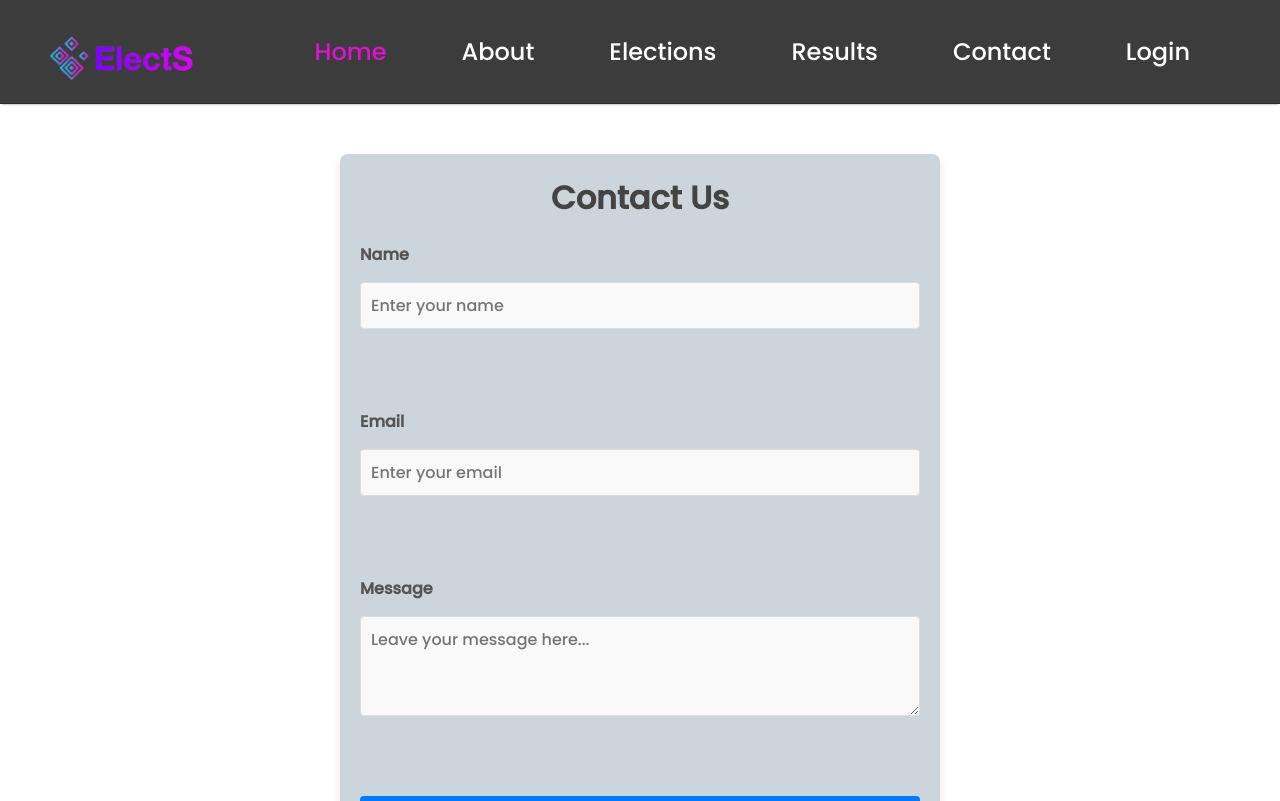
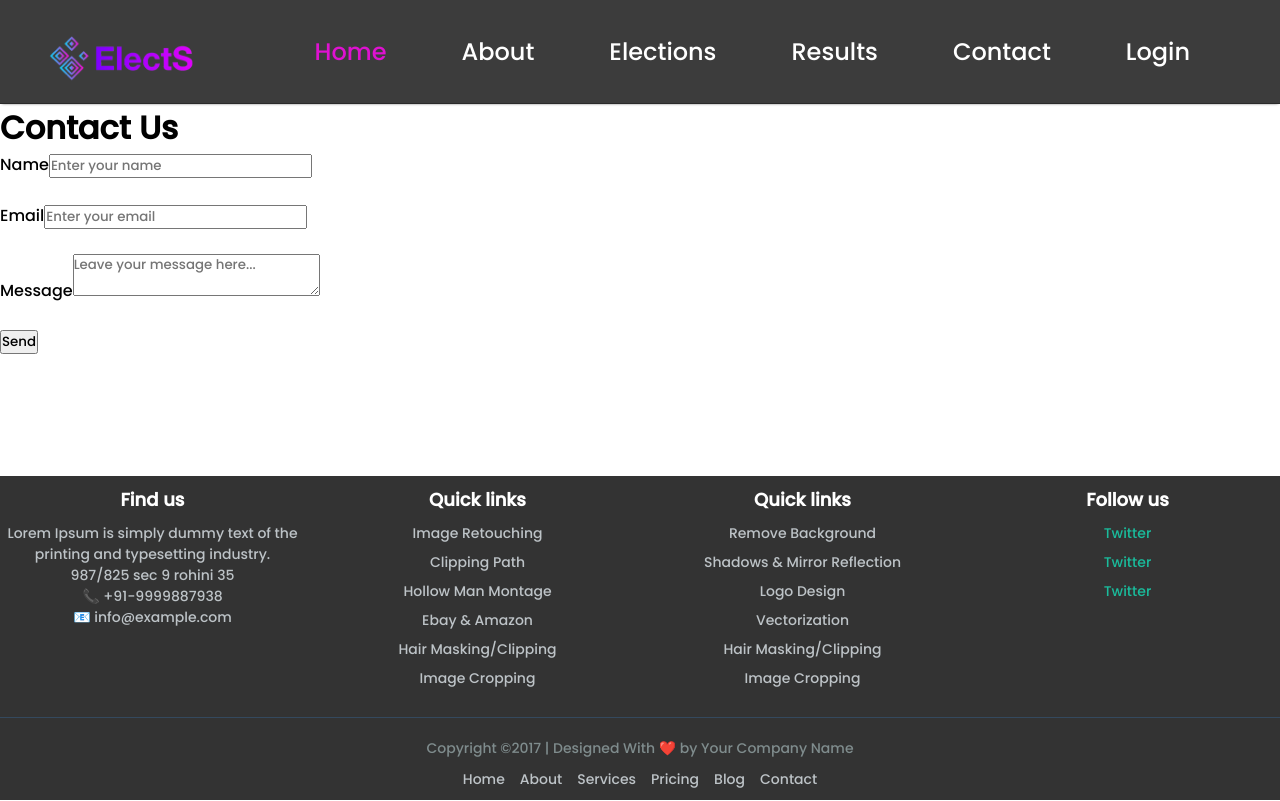
Before and after one commit to LayuruLK/ElectS---Advanced-E-Voting-System, a React (Create React App) app in the folder Frontend/my-app/: page /contact in a window 1280 px wide. Shown: the top 801 px of the page. Built offline with nearby package versions, Linux system fonts and the light colour scheme.

Commit message:
Add contact form functionality with EmailJS integration

```diff
--- a/Frontend/my-app/src/Components/Contact/Contact.jsx
+++ b/Frontend/my-app/src/Components/Contact/Contact.jsx
@@ -1,7 +1,7 @@
-import Navbar from '../Navbar/Navbar'
+
 import React, { useRef } from 'react';
 import emailjs from '@emailjs/browser';
-import './Contact.css';
+
 
 export default function Contact() {
 
@@ -35,12 +35,12 @@ export default function Contact() {
       <h1 className='title-contact'> Contact Us</h1>
       <form ref={form} onSubmit={sendEmail} className='contact-form'>
       <label className='contact-label'>Name</label>
-      <input type="text" name="user_name" placeholder='Enter your name'/><br></br><br></br>
+      <input className='contact-input' type="text" name="user_name" placeholder='Enter your name'/><br></br><br></br>
       <label className='contact-label'>Email</label>
-      <input type="email" name="user_email" placeholder='Enter your email'/><br></br><br></br>
+      <input className='contact-input' type="email" name="user_email" placeholder='Enter your email'/><br></br><br></br>
       <label className='contact-label' >Message</label>
-      <textarea name="message" placeholder='Leave your message here...'/><br></br><br></br>
-      <input type="submit" value="Send" />
+      <textarea className='contact-textarea' name="message" placeholder='Leave your message here...'/><br></br><br></br>
+      <input className='contact-submit' type="submit" value="Send" />
     </form>
     </div>
   )
```
